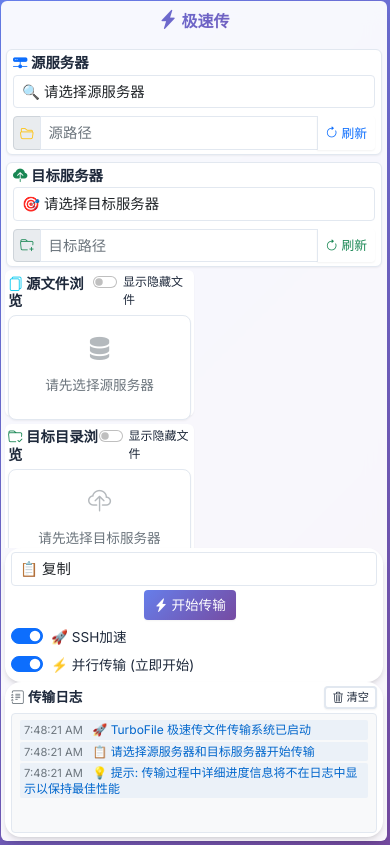
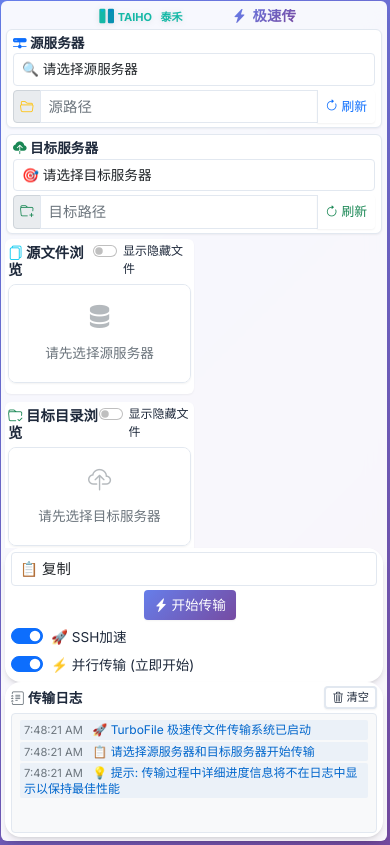
Before and after one commit to DMwarrior/TurboFile, a Flask app: page / in a window 390 px wide. Run offline with Flask 3, Linux system fonts and the light colour scheme; some libraries are stand-ins or nearby versions.

Commit message:
V 1.0.4 稳定版

```diff
--- a/templates/index.html
+++ b/templates/index.html
@@ -76,6 +76,9 @@
             /* 设置滚动条样式 */
             scrollbar-width: thin;
             scrollbar-color: var(--border-color) transparent;
+            /* 确保内容可以完全滚动 */
+            box-sizing: border-box;
+            position: relative;
         }
 
         .file-browser:hover {
@@ -114,7 +117,9 @@
             align-items: center;
             transition: all 0.2s ease;
             border-radius: 4px;
-            margin: 1px 2px;
+            margin: 1px 2px 1px 2px;
+            /* 确保最后一个文件项有足够的底部间距 */
+            min-height: 36px;
         }
 
         .file-item:hover {
@@ -173,8 +178,8 @@
             background: var(--card-bg);
             border: 1px solid var(--border-color);
             border-radius: 6px;
-            padding: 4px 6px;
-            margin-bottom: 3px;
+            padding: 3px 5px;
+            margin-bottom: 2px;
             box-shadow: var(--shadow-sm);
             transition: all 0.3s ease;
         }
@@ -229,6 +234,11 @@
         .file-item:active {
             transform: scale(0.98);
             transition: transform 0.05s ease-out;
+        }
+
+        /* 确保最后一个文件项有足够的底部间距 */
+        .file-item:last-child {
+            margin-bottom: 15px;
         }
 
         /* 刷新状态动画已移除 */
@@ -462,7 +472,8 @@
         h4, h6 {
             font-weight: 600;
             color: var(--text-primary);
-            margin-bottom: 3px;
+            margin-bottom: 2px;
+            margin-top: 1px;
         }
 
         .main-title {
@@ -470,11 +481,84 @@
             -webkit-background-clip: text;
             -webkit-text-fill-color: transparent;
             background-clip: text;
-            font-size: 1.3rem;
+            font-size: 1.1rem;
             font-weight: 700;
-            margin-bottom: 3px;
-            margin-top: 4px;
-            text-align: center;
+            margin: 0;
+            line-height: 1;
+            display: flex;
+            align-items: center;
+        }
+
+        /* 公司品牌整体样式 */
+        .company-brand {
+            transition: all 0.3s ease;
+            filter: drop-shadow(0 1px 3px rgba(0, 0, 0, 0.1));
+            display: flex;
+            align-items: center;
+            height: 32px; /* 与标题高度一致 */
+        }
+
+        .company-brand:hover {
+            transform: scale(1.03);
+            filter: drop-shadow(0 2px 6px rgba(20, 184, 166, 0.2));
+        }
+
+        .company-brand svg {
+            vertical-align: middle;
+        }
+
+        /* 产品品牌整体样式 */
+        .product-brand {
+            display: flex;
+            align-items: center;
+            height: 32px;
+        }
+
+
+
+
+
+        /* 响应式品牌调整 */
+        @media (max-width: 768px) {
+            .company-brand {
+                height: 26px;
+                margin-right: 30px !important;
+            }
+
+            .company-brand svg {
+                width: 130px;
+                height: 26px;
+            }
+
+            .product-brand {
+                height: 26px;
+                margin-left: 12px !important;
+            }
+
+            .main-title {
+                font-size: 1.0rem;
+            }
+        }
+
+        @media (max-width: 480px) {
+            .company-brand {
+                height: 22px;
+                margin-right: 20px !important;
+            }
+
+            .company-brand svg {
+                width: 110px;
+                height: 22px;
+            }
+
+            .product-brand {
+                height: 22px;
+                margin-left: 10px !important;
+            }
+
+            .main-title {
+                font-size: 0.9rem;
+            }
         }
 
         /* 确保完全单屏显示 */
@@ -503,6 +587,8 @@
             position: relative;
             /* 优化滚动性能 */
             will-change: scroll-position;
+            /* 确保滚动到底部时有足够的空间 */
+            scroll-padding-bottom: 20px;
         }
 
         /* 日志区域样式 */
@@ -612,13 +698,13 @@
             }
 
             .main-title {
-                font-size: 1.1rem;
-                margin-bottom: 4px;
+                font-size: 1.0rem;
+                margin: 0;
             }
 
             .server-panel {
-                padding: 4px 6px;
-                margin-bottom: 3px;
+                padding: 3px 5px;
+                margin-bottom: 2px;
             }
 
             .file-item {
@@ -645,7 +731,8 @@
             }
 
             .main-title {
-                font-size: 1rem;
+                font-size: 0.9rem;
+                margin: 0;
             }
 
             .file-item {
@@ -657,14 +744,13 @@
         /* 高度限制优化 */
         @media (max-height: 800px) {
             .main-title {
-                font-size: 1.1rem;
-                margin-bottom: 2px;
-                margin-top: 2px;
+                font-size: 0.95rem;
+                margin: 0;
             }
 
             .server-panel {
-                padding: 3px 5px;
-                margin-bottom: 2px;
+                padding: 2px 4px;
+                margin-bottom: 1px;
             }
 
             .card-body {
@@ -683,26 +769,52 @@
     </style>
 </head>
 <body>
-    <div class="container-fluid">
+    <div class="container-fluid" style="position: relative;">
+
+
         <!-- 标题区域 -->
-        <div class="row flex-shrink-0">
+        <div class="row flex-shrink-0" style="margin-bottom: 2px;">
             <div class="col-12">
-                <h4 class="main-title">
-                    <i class="bi bi-lightning-charge-fill" style="color: #ffc107; font-size: 1.2em;"></i>
-                    极速传
-                    <small class="d-block" style="font-size: 0.7em; opacity: 0.8;">高速文件传输系统</small>
-                </h4>
+                <div class="d-flex align-items-center justify-content-center">
+                    <!-- TAIHO公司整体 (LOGO + TAIHO + 泰禾) -->
+                    <div class="company-brand d-flex align-items-center" style="margin-right: 40px;">
+                        <svg width="160" height="32" viewBox="0 0 160 36" xmlns="http://www.w3.org/2000/svg">
+                            <!-- TAIHO标志性几何图形 -->
+                            <g>
+                                <!-- 左侧图标 - 现代化几何设计 -->
+                                <rect x="2" y="6" width="10" height="24" fill="#14b8a6" rx="2"/>
+                                <rect x="16" y="6" width="10" height="24" fill="#0891b2" rx="2"/>
+                                <!-- 连接元素 -->
+                                <circle cx="7" cy="9" r="2" fill="#06b6d4"/>
+                                <circle cx="21" cy="9" r="2" fill="#0284c7"/>
+
+                                <!-- TAIHO文字 - 与LOGO保持相同距离，使用与泰禾相同的颜色 -->
+                                <text x="32" y="26" font-family="'Segoe UI', Arial, sans-serif" font-size="18" font-weight="700" fill="#14b8a6">TAIHO</text>
+                                <!-- 泰禾文字 - 与TAIHO保持与LOGO到TAIHO相同的距离 -->
+                                <text x="102" y="26" font-family="'Microsoft YaHei', sans-serif" font-size="18" font-weight="700" fill="#14b8a6">泰禾</text>
+                            </g>
+                        </svg>
+                    </div>
+
+                    <!-- 极速传标题整体 - 与目标服务器左边对齐 -->
+                    <div class="product-brand d-flex align-items-center" style="margin-left: 15px;">
+                        <h4 class="main-title d-flex align-items-center" style="margin: 0; line-height: 1;">
+                            <i class="bi bi-lightning-charge-fill" style="color: #ffc107; font-size: 1.0em; margin-right: 6px;"></i>
+                            <span>极速传</span>
+                        </h4>
+                    </div>
+                </div>
             </div>
         </div>
 
         <!-- 服务器选择面板 -->
-        <div class="row g-1 flex-shrink-0">
+        <div class="row g-1 flex-shrink-0" style="margin-bottom: 3px;">
             <div class="col-md-6">
-                <div class="server-panel">
-                    <h6 style="font-size: 0.9rem; margin-bottom: 3px;">
+                <div class="server-panel" style="padding: 4px 6px;">
+                    <h6 style="font-size: 0.85rem; margin-bottom: 2px;">
                         <i class="bi bi-hdd-network-fill text-primary"></i> 源服务器
                     </h6>
-                    <select id="sourceServer" class="form-select mb-2">
+                    <select id="sourceServer" class="form-select mb-1" style="font-size: 0.85rem;">
                         <option value="">🔍 请选择源服务器</option>
                         {% for ip, info in servers.items() %}
                         <option value="{{ ip }}">🖥️ {{ info.name }} ({{ ip }})</option>
@@ -720,11 +832,11 @@
                 </div>
             </div>
             <div class="col-md-6">
-                <div class="server-panel">
-                    <h6 style="font-size: 0.9rem; margin-bottom: 3px;">
+                <div class="server-panel" style="padding: 4px 6px;">
+                    <h6 style="font-size: 0.85rem; margin-bottom: 2px;">
                         <i class="bi bi-cloud-upload-fill text-success"></i> 目标服务器
                     </h6>
-                    <select id="targetServer" class="form-select mb-2">
+                    <select id="targetServer" class="form-select mb-1" style="font-size: 0.85rem;">
                         <option value="">🎯 请选择目标服务器</option>
                         {% for ip, info in servers.items() %}
                         <option value="{{ ip }}">🖥️ {{ info.name }} ({{ ip }})</option>
@@ -762,7 +874,7 @@
                         <i class="bi bi-geo-alt-fill text-primary me-1"></i>
                         <span id="sourcePathDisplay">/</span>
                     </div>
-                    <div id="sourceFileBrowser" class="file-browser" style="height: calc(100% - 35px);">
+                    <div id="sourceFileBrowser" class="file-browser" style="height: calc(100% - 50px); padding-bottom: 10px;">
                         <div class="text-center text-muted p-3">
                             <i class="bi bi-server fs-3 mb-2 d-block opacity-50"></i>
                             <p class="mb-0" style="font-size: 0.85rem;">请先选择源服务器</p>
@@ -788,7 +900,7 @@
                         <i class="bi bi-geo-alt-fill text-success me-1"></i>
                         <span id="targetPathDisplay">/</span>
                     </div>
-                    <div id="targetFileBrowser" class="file-browser" style="height: calc(100% - 35px);">
+                    <div id="targetFileBrowser" class="file-browser" style="height: calc(100% - 50px); padding-bottom: 10px;">
                         <div class="text-center text-muted p-3">
                             <i class="bi bi-cloud-upload fs-3 mb-2 d-block opacity-50"></i>
                             <p class="mb-0" style="font-size: 0.85rem;">请先选择目标服务器</p>
@@ -919,6 +1031,7 @@
         </div>
 
 
+
     </div>
 
     <script src="https://cdn.jsdelivr.net/npm/bootstrap@5.1.3/dist/js/bootstrap.bundle.min.js"></script>
@@ -1423,6 +1536,9 @@
                 }
             });
 
+            // 添加底部间距确保最后一个文件可见
+            html += '<div style="height: 20px;"></div>';
+
             container.innerHTML = html;
 
             // 为目标文件浏览器添加拖拽接收功能
@@ -2135,11 +2251,20 @@
             return serverPaths[serverIP] || '/home/th';
         }
 
+        // LOGO显示方案切换函数（保留备用）
+        function switchLogoDisplay(mode) {
+            // 当前使用方案一（标题并排），其他方案已隐藏
+            console.log(`LOGO显示模式: ${mode === 'header' ? '标题并排（当前）' : mode}`);
+        }
+
         // 页面加载完成后的初始化
         document.addEventListener('DOMContentLoaded', function() {
             addLogInfo('🚀 TurboFile 极速传文件传输系统已启动');
             addLogInfo('📋 请选择源服务器和目标服务器开始传输');
             addLogInfo('💡 提示: 传输过程中详细进度信息将不在日志中显示以保持最佳性能');
+
+            // 默认使用标题并排模式，您可以调用 switchLogoDisplay('watermark') 或 switchLogoDisplay('footer') 切换
+            switchLogoDisplay('header');
 
             // 初始化面板调整功能
             initializeResizers();
```
